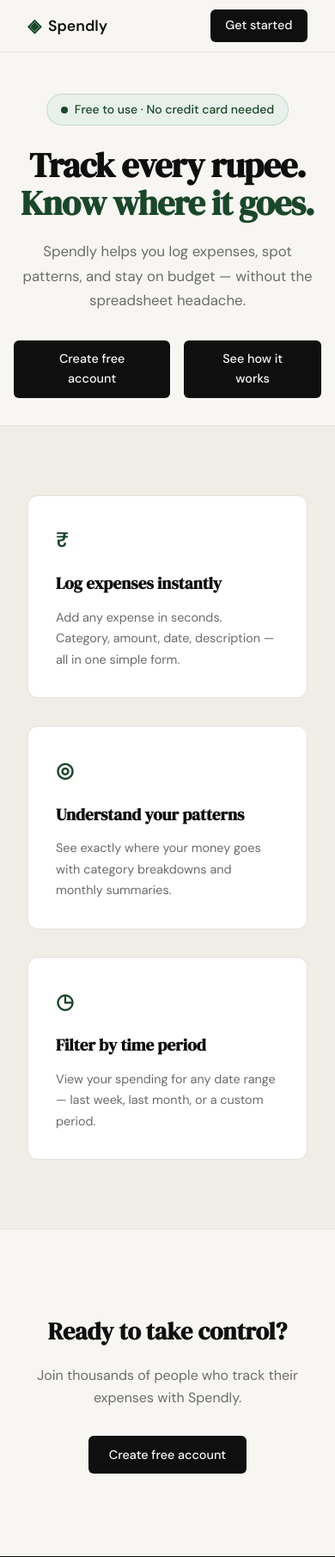
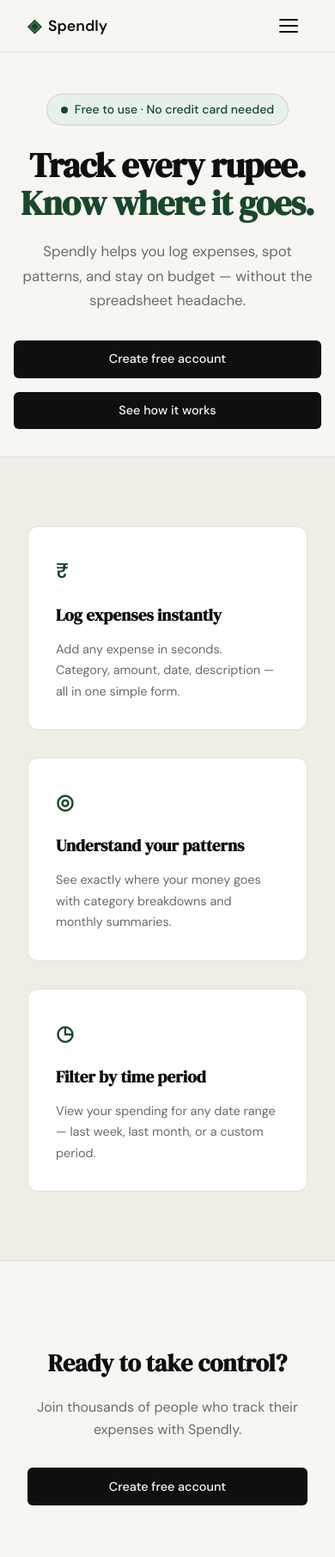
Before and after one commit to prateek-aher/spendly, a Flask app: page / in a window 390 px wide. Shown: the top 1811 px of the page at 86% size. Run offline with Flask 3, Linux system fonts and the light colour scheme.

Commit message:
feat(responsive): add mobile hamburger nav and card-ify transaction table
Replaces the mobile nav's "hide everything but the CTA" media query with a
real hamburger dropdown so logged-in users keep access to Profile/Analytics/
Sign out on narrow screens, restyles the profile transaction table into
stacked cards under 640px via data-label attributes, raises touch targets
to ~44px, and stacks the landing page's hero/CTA buttons on small screens.

Co-Authored-By: Claude Sonnet 5 <noreply@anthropic.com>

```diff
--- a/static/css/style.css
+++ b/static/css/style.css
@@ -124,6 +124,33 @@ a { color: inherit; text-decoration: none; }
 }
 
 .nav-cta:hover { background: var(--accent) !important; }
+
+.nav-toggle {
+    display: none;
+    flex-direction: column;
+    justify-content: center;
+    align-items: center;
+    gap: 5px;
+    width: 44px;
+    height: 44px;
+    padding: 0;
+    background: transparent;
+    border: none;
+    cursor: pointer;
+}
+
+.nav-toggle-bar {
+    display: block;
+    width: 22px;
+    height: 2px;
+    background: var(--ink);
+    border-radius: 2px;
+    transition: transform 0.2s ease, opacity 0.2s ease;
+}
+
+.nav-toggle.is-open .nav-toggle-bar:nth-child(1) { transform: translateY(7px) rotate(45deg); }
+.nav-toggle.is-open .nav-toggle-bar:nth-child(2) { opacity: 0; }
+.nav-toggle.is-open .nav-toggle-bar:nth-child(3) { transform: translateY(-7px) rotate(-45deg); }
 
 /* ------------------------------------------------------------------ */
 /* Flash messages                                                      */
@@ -838,8 +866,43 @@ a { color: inherit; text-decoration: none; }
 }
 
 @media (max-width: 600px) {
-    .nav-links a:not(.nav-cta) { display: none; }
+    .nav-toggle { display: flex; }
+
+    .nav-links {
+        display: none;
+        position: absolute;
+        top: 100%;
+        left: 0;
+        right: 0;
+        flex-direction: column;
+        align-items: stretch;
+        gap: 0;
+        padding: 0.5rem 1.5rem 1rem;
+        background: var(--paper);
+        border-bottom: 1px solid var(--border);
+        box-shadow: 0 12px 24px rgba(0, 0, 0, 0.08);
+    }
+
+    .nav-links.is-open { display: flex; }
+
+    .nav-links > * {
+        display: flex;
+        align-items: center;
+        width: 100%;
+        min-height: 44px;
+        padding: 0.6rem 0;
+    }
+
+    .nav-links > *:not(.nav-cta) { border-bottom: 1px solid var(--border-soft); }
+    .nav-links > *:last-child { border-bottom: none; }
+
+    .nav-links .nav-cta { justify-content: center; margin-top: 0.5rem; }
+
     .hero { padding: 3rem 1rem 2rem; }
+
+    .hero-actions { flex-direction: column; align-items: stretch; width: 100%; }
+    .hero-actions .btn-primary { width: 100%; text-align: center; }
+    .cta-section .btn-primary { display: block; width: 100%; text-align: center; }
 }
 
 /* ------------------------------------------------------------------ */
--- a/templates/base.html
+++ b/templates/base.html
@@ -18,7 +18,12 @@
                 <span class="brand-icon">◈</span>
                 <span class="brand-name">Spendly</span>
             </a>
-            <div class="nav-links">
+            <button type="button" class="nav-toggle" id="nav-toggle" aria-expanded="false" aria-controls="nav-links" aria-label="Menu">
+                <span class="nav-toggle-bar"></span>
+                <span class="nav-toggle-bar"></span>
+                <span class="nav-toggle-bar"></span>
+            </button>
+            <div class="nav-links" id="nav-links">
                 {% if session.user_id %}
                     <span class="nav-greeting">Hi, {{ session.user_name }}</span>
                     <a href="{{ url_for('profile') }}">Profile</a>
```
Also changed, not shown: other parts of static/css/style.css (+62 -0 lines), static/js/main.js (+40 -0 lines), templates/profile.html (+5 -5 lines), tests/test_10-responsive-mobile.py (added, +359 -0 lines), .claude/specs/10-responsive-mobile.md (added).
